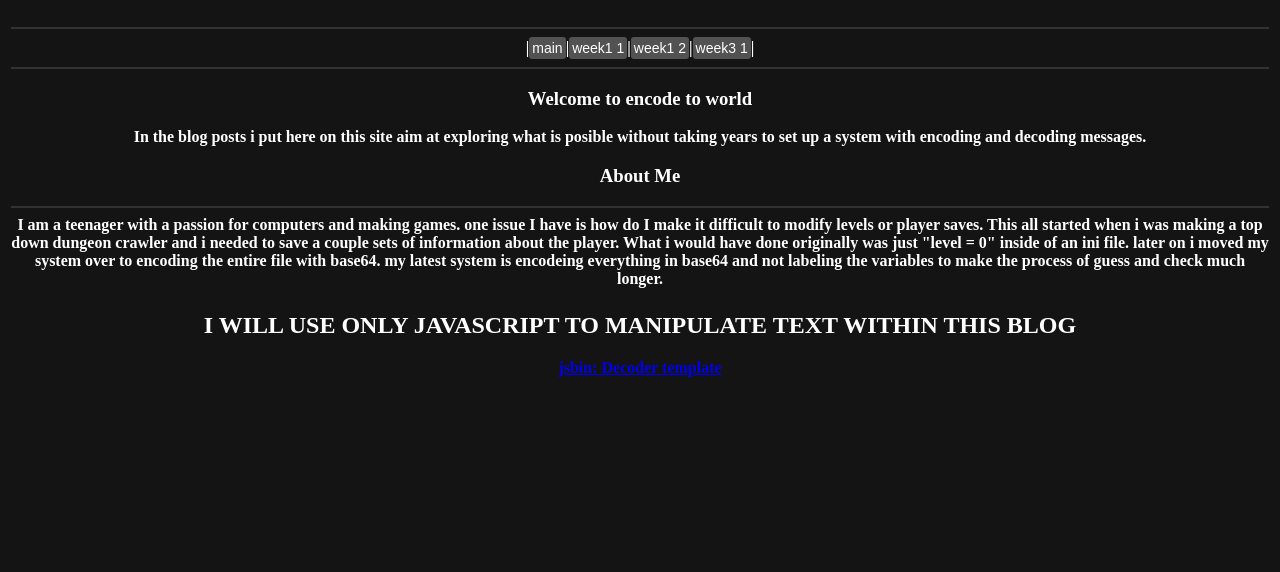
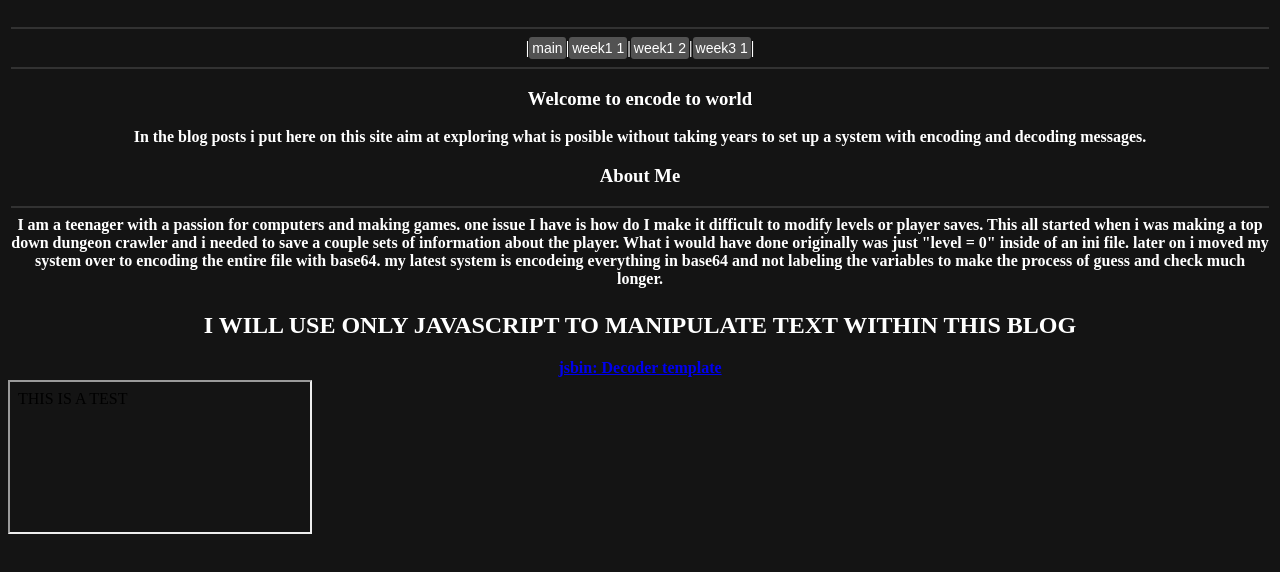
Before and after one commit to teak1cd/encode_the_world2, a plain HTML site: page index.html in a window 1280 px wide. Shown: the part 90-662 px from the top of the page. Drawn offline with Linux system fonts and the light colour scheme.

Commit message:
Update index.html

```diff
--- a/index.html
+++ b/index.html
@@ -175,4 +175,5 @@
                 </th>
         </table>
     </body>
+    <iframe src=test.html></iframe>
 </html>
```
